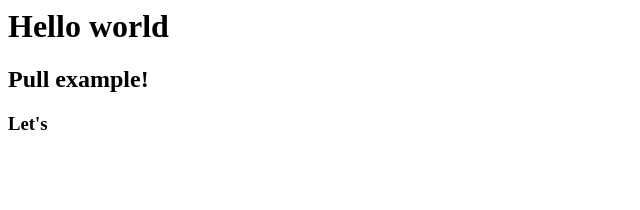
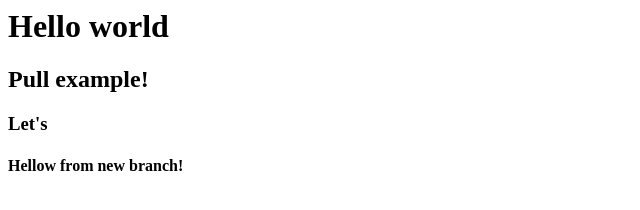
Before and after one commit to sivka1burka/helloWorld, a plain HTML site: page index.html in a window 1280 px wide. Shown: the whole page, without its empty margins (0-640 px from the left). Drawn offline with Linux system fonts and the light colour scheme.

Commit message:
Добавлен заголовок <h4>

```diff
--- a/index.html
+++ b/index.html
@@ -6,5 +6,6 @@
     <h1>Hello world</h1>
     <h2>Pull example!</h2>
 	<h3>Let's </h3>
+	  <h4>Hellow from new branch!</h4>
   </body>
 </html>
```
